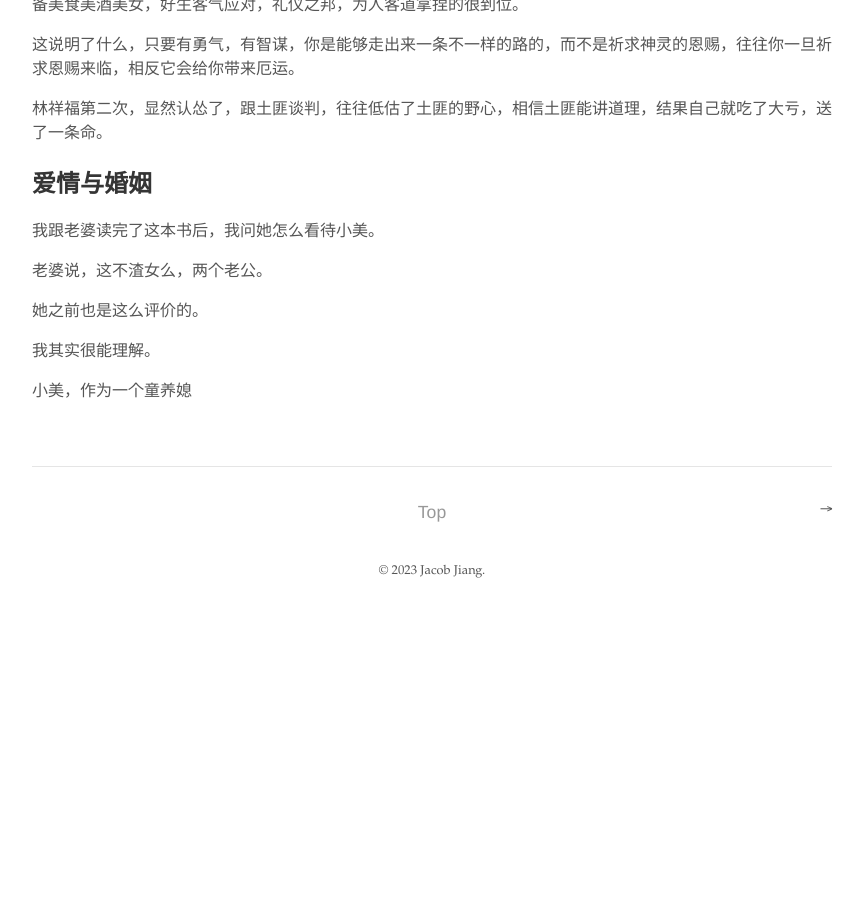
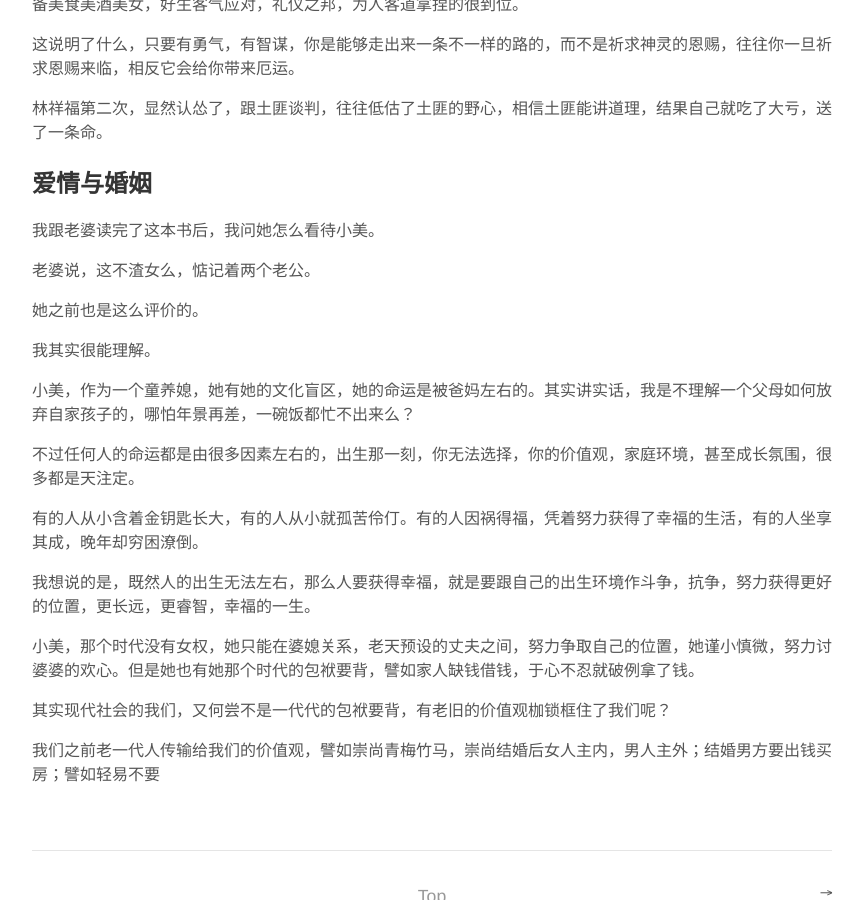
Before and after one commit to jacobjiangwei/jacobjiangwei.github.io, a Jekyll site: the page built from _posts/2023-06-04-wencheng.md, in a window 1280 px wide and 900 px high, scrolled down 2027 px. Shown: the whole window, without its empty margins (208-1071 px from the left). Built offline with Jekyll 4.4.1, drawn with Linux system fonts in a browser that asks for light colours; before the commit the page ends 2641 px from its top, so only the background shows below that.

Commit message:
Update 2023-06-04-wencheng.md

```diff
--- a/_posts/2023-06-04-wencheng.md
+++ b/_posts/2023-06-04-wencheng.md
@@ -71,10 +71,22 @@ tags: []
 
 我跟老婆读完了这本书后，我问她怎么看待小美。
 
-老婆说，这不渣女么，两个老公。
+老婆说，这不渣女么，惦记着两个老公。
 
 她之前也是这么评价的。
 
 我其实很能理解。
 
-小美，作为一个童养媳
+小美，作为一个童养媳，她有她的文化盲区，她的命运是被爸妈左右的。其实讲实话，我是不理解一个父母如何放弃自家孩子的，哪怕年景再差，一碗饭都忙不出来么？
+
+不过任何人的命运都是由很多因素左右的，出生那一刻，你无法选择，你的价值观，家庭环境，甚至成长氛围，很多都是天注定。
+
+有的人从小含着金钥匙长大，有的人从小就孤苦伶仃。有的人因祸得福，凭着努力获得了幸福的生活，有的人坐享其成，晚年却穷困潦倒。
+
+我想说的是，既然人的出生无法左右，那么人要获得幸福，就是要跟自己的出生环境作斗争，抗争，努力获得更好的位置，更长远，更睿智，幸福的一生。
+
+小美，那个时代没有女权，她只能在婆媳关系，老天预设的丈夫之间，努力争取自己的位置，她谨小慎微，努力讨婆婆的欢心。但是她也有她那个时代的包袱要背，譬如家人缺钱借钱，于心不忍就破例拿了钱。
+
+其实现代社会的我们，又何尝不是一代代的包袱要背，有老旧的价值观枷锁框住了我们呢？
+
+我们之前老一代人传输给我们的价值观，譬如崇尚青梅竹马，崇尚结婚后女人主内，男人主外；结婚男方要出钱买房；譬如轻易不要
```
